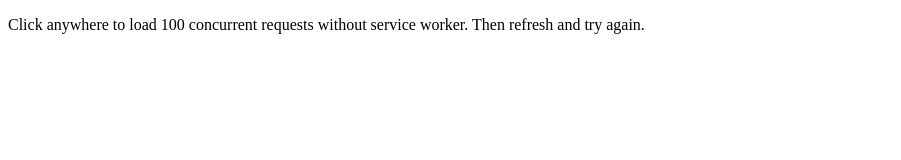
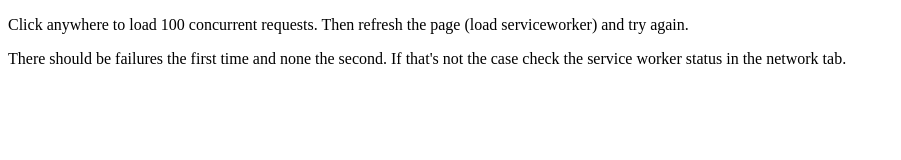
Before and after one commit to johnrees/rate-limited-fetch-service-worker, a plain HTML site: page index.html in a window 1280 px wide. Shown: the whole page, without its empty margins (0-901 px from the left). Drawn offline with Linux system fonts and the light colour scheme.

Commit message:
update docs

```diff
--- a/index.html
+++ b/index.html
@@ -51,8 +51,12 @@
   </head>
   <body>
     <p>
-      Click anywhere to load 100 concurrent requests without service worker.
-      Then refresh and try again.
+      Click anywhere to load 100 concurrent requests. Then refresh the page
+      (load serviceworker) and try again.
+    </p>
+    <p>
+      There should be failures the first time and none the second. If that's not
+      the case check the service worker status in the network tab.
     </p>
     <ul id="list"></ul>
   </body>
```
Also changed, not shown: network-tab.png (added), 1 other file.
